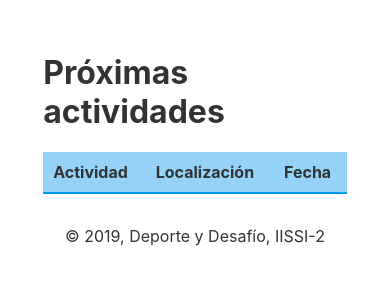
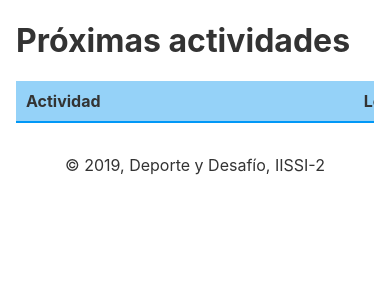
Before and after one commit to mrf1989/d-d2, a PHP site: page /XE/admin.php in a window 390 px wide. Shown: the part 64-364 px from the top of the page. Run offline with PHP 8.4, Linux system fonts and the light colour scheme; data that the repository does not hold is empty; some libraries are stand-ins or nearby versions.

Commit message:
Estilos layout.css

```diff
--- a/tercer-entregable/admin.php
+++ b/tercer-entregable/admin.php
@@ -14,6 +14,7 @@ include_once("includes/head.php");
                 <div class="module-title">
                     <h1>Próximas actividades</h1>
                 </div>
+                <div class="content-tab">
                     <table class="tab horizontal">
                         <tr>
                             <th>Actividad</th>
@@ -39,6 +40,7 @@ include_once("includes/head.php");
                 </div>
             </div>
         </div>
+    </div>
     <?php include_once("includes/footer.php"); ?>
 </body>
 </html>
--- a/tercer-entregable/css/header.css
+++ b/tercer-entregable/css/header.css
@@ -14,6 +14,10 @@ header a:hover {
     justify-content: space-between;
     border-bottom: 1px solid #ddd;
     align-items: center;
+}
+
+.logo img {
+    width: 100%;
 }
 
 .navbar {
--- a/tercer-entregable/css/layout.css
+++ b/tercer-entregable/css/layout.css
@@ -3,6 +3,28 @@
 }
 
 .content {
-    padding-left: 14px;
-    padding-right: 14px;
+    padding-left: 1rem;
+    padding-right: 1rem;
 }
+
+@media(max-width: 699px) {
+    .container {
+        width: 100%;
+    }
+
+    .content__module {
+        margin-top: 0;
+    }
+}
+
+@media(min-width: 700px) {
+    .container {
+        width: 80%;
+    }
+}
+
+@media(min-width: 1700px) {
+    .container {
+        max-width: 1330px;
+    }
+}
--- a/tercer-entregable/css/styles.css
+++ b/tercer-entregable/css/styles.css
@@ -1,6 +1,7 @@
 @import 'header.css';
 @import 'footer.css';
 @import 'layout.css';
+@import 'tables.css';
 
 body {
     margin: 0;
@@ -47,7 +48,6 @@ fieldset {
 }
 
 .content__module {
-    margin-top: 2em;
     width: 100%;
 }
 .content__module a:hover {
@@ -58,10 +58,6 @@ fieldset {
     display: flex;
     align-items: center;
     justify-content: space-between;
-}
-
-.logo img {
-    width: 100%;
 }
 
 .form-login {
@@ -131,7 +127,7 @@ fieldset {
     border: 1px solid #777;
     padding: 5px;
 }
-/*BOTON*/
+
 button {
     font-size: 1rem;
     font-family: -apple-system, BlinkMacSystemFont, 'Segoe UI', Roboto, Oxygen, Ubuntu, Cantarell, 'Open Sans', 'Helvetica Neue', sans-serif;
@@ -162,57 +158,12 @@ input:focus {
     outline: none;
 }
 
-.tab {
-    width: 100%;
-    border-collapse: collapse;
-}
-.tab a {
-    color: #777;
-    text-decoration: none;
-}
-
 a:hover.btn.secondary,
 a:hover.btn.primary {
     color: whitesmoke;
 }
 
-.tab.vertical th {
-    background: #95d2f8;
-    color: #333;
-    border-right: 2px solid #0098f7;
-}
-
-.tab-vertical tr:first-child,
-tr:nth-child(odd) {
-    background: #ddd;
-}
-tr:nth-child(even) {
-    background: #eee;
-}
-.tab.horizontal tr:first-child {
-    background: #95d2f8;
-    color: #333;
-}
-td, th {
-    text-align: left;
-    padding: 10px;
-}
-.tab.horizontal th {
-    border-bottom: 2px solid #0098f7;
-}
-td {
-    color: #555;
-}
-
-.acciones {
-    text-align: right;
-}
-
 @media(max-width: 500px) {
-    .container {
-        width: 85%;
-    }
-
     .content__logo img {
         width: 85%;
     }
@@ -236,10 +187,6 @@ td {
 }
 
 @media(min-width: 501px) {
-    .container {
-        width: 70%;
-    }
-
     .logo {
         width: 75%;
         max-width: 280px;
@@ -247,11 +194,6 @@ td {
 }
 
 @media(min-width: 1200px) {
-    .container {
-        width: 80%;
-        max-width: 1000px;
-    }
-
     .logo {
         max-width: 300px;
     }
--- /dev/null
+++ b/tercer-entregable/css/tables.css
@@ -0,0 +1,55 @@
+.tab {
+    border-collapse: collapse;
+}
+.tab a {
+    color: #777;
+    text-decoration: none;
+}
+.tab.vertical th {
+    background: #95d2f8;
+    color: #333;
+    border-right: 2px solid #0098f7;
+}
+.tab-vertical tr:first-child,
+tr:nth-child(odd) {
+    background: #ddd;
+}
+tr:nth-child(even) {
+    background: #eee;
+}
+.tab.horizontal tr:first-child {
+    background: #95d2f8;
+    color: #333;
+}
+td, th {
+    text-align: left;
+    padding: 10px;
+}
+.tab.horizontal th {
+    border-bottom: 2px solid #0098f7;
+}
+td {
+    color: #555;
+}
+.acciones {
+    text-align: right;
+}
+
+table {
+    overflow-x: auto;
+}
+
+@media(max-width: 699px) {
+    table {
+        width: 1000px;
+    }
+    .content-tab {
+        overflow-x: scroll;
+    }
+}
+
+@media(min-width: 700px) {
+    table {
+        width: 100%;
+    }
+}
```
Lines whose indentation alone changed are shown as unchanged.
